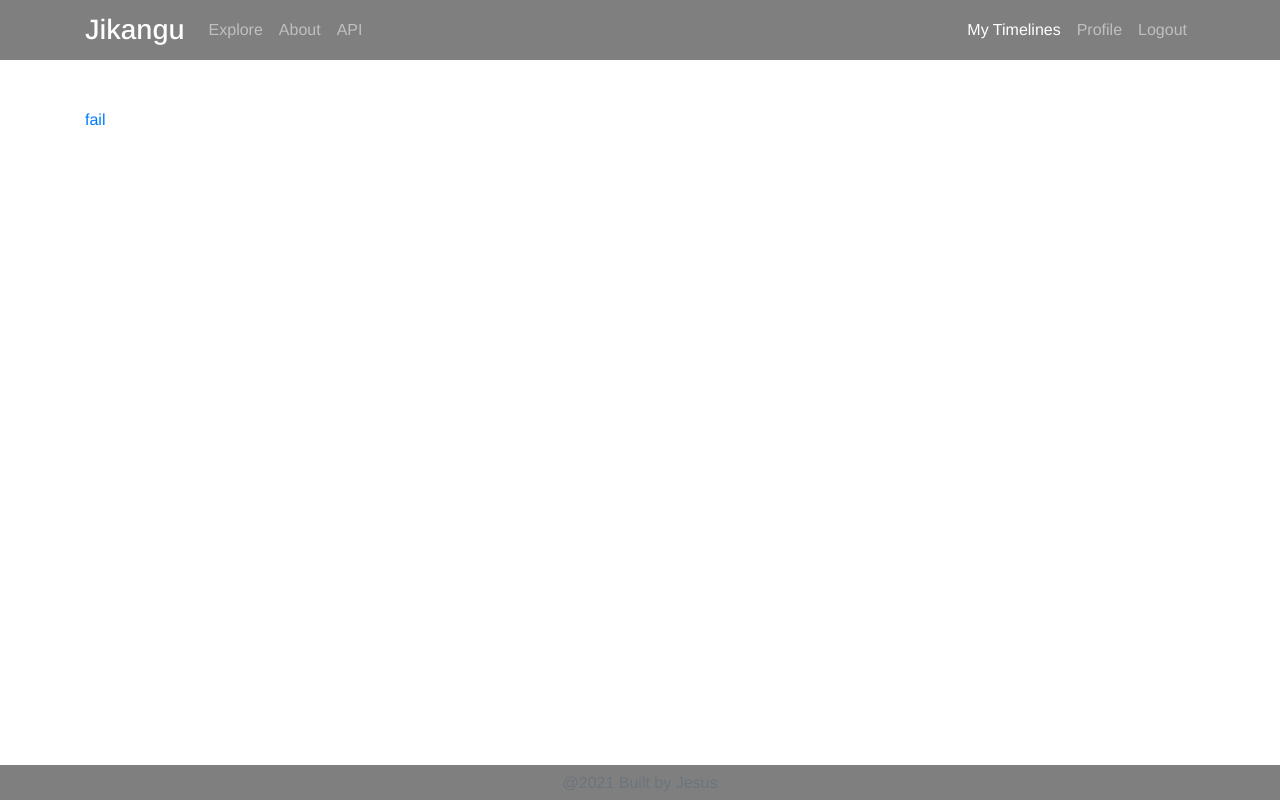
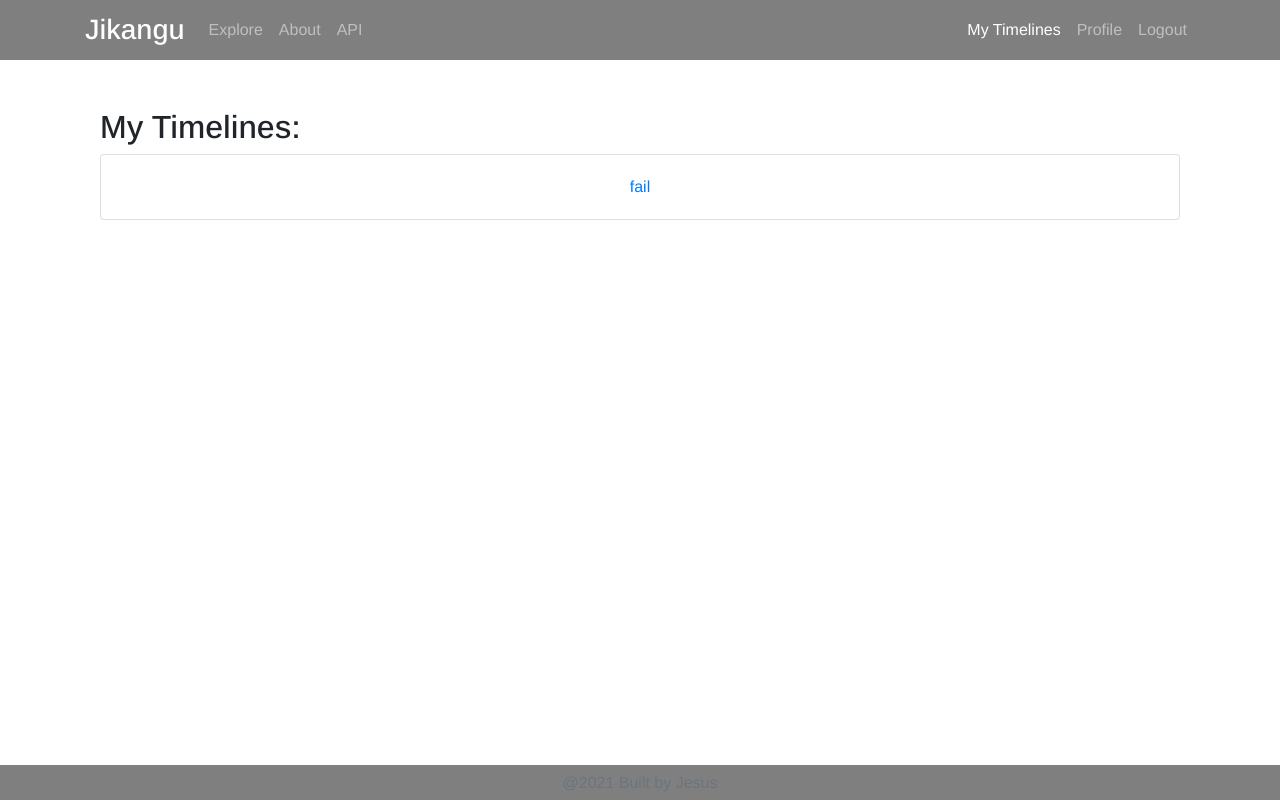
Before and after one commit to evan-woodworth/timeline_frontend, a React (Create React App) app: page /mytimelines in a window 1280 px wide. Built offline with nearby package versions, Linux system fonts and the light colour scheme; no server answers; sample sign-in values are in the browser's storage.

Commit message:
front end design changes evening

```diff
--- a/src/App.css
+++ b/src/App.css
@@ -112,3 +112,8 @@ body {
 	left: 50%;
 	transform: rotate(-45deg) translateX(-50%);
 }
+
+
+@media only screen and (max-width:450px){
+
+}
--- a/src/components/MyTimelines.js
+++ b/src/components/MyTimelines.js
@@ -24,10 +24,14 @@ export default function MyTimelines(props) {
     }
 
     const displayUserTimelines = userTimelines.map((timeline, idx)=>(
-        <Link to={{
+        <div className="col" >
+          <div className="card card-body">
+          <Link to={{
             pathname:'/timelines',
             timelineId: timeline.id
-        }} key={idx}> {timeline.title} </Link>
+          }} key={idx}>{timeline.title} </Link>
+          </div>
+        </div>
     ))
 
     useEffect(async ()=>{
@@ -43,8 +47,10 @@ export default function MyTimelines(props) {
         return (<p>...Loading</p>)
     }
     return (
-        <div>
-            {displayUserTimelines}
+        <div className="container">
+          <h2>My Timelines:</h2>
+          <div className="row text-center justify-content-around" style={{}}>{displayUserTimelines}</div>
+
         </div>
     )
 }
```
Also changed, not shown: public/logo192.png (added), public/logo512.png (added).
